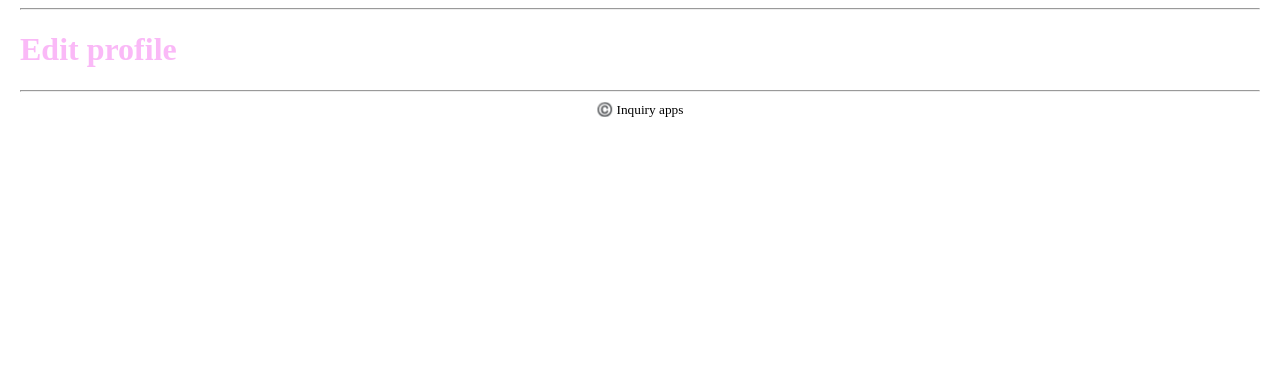
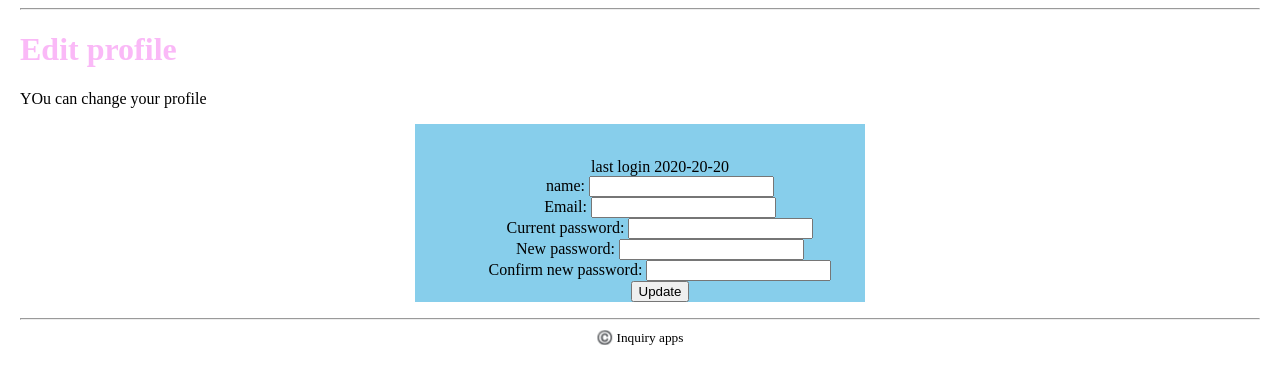
Before and after one commit to kunihiro38/inquiry_apps, a Django app: page /inquiry/edit/profile/ in a window 1280 px wide. Shown: the part 90-474 px from the top of the page. Run offline with Django 3.2, Linux system fonts and the light colour scheme; a user stored in the database is signed in; data comes from the database, SQL or seed files in the repository; both versions use the stored data as it was after the commit; some libraries are stand-ins or nearby versions.

Commit message:
create edit form

```diff
--- a/inquiry/inquiry_apps/forms.py
+++ b/inquiry/inquiry_apps/forms.py
@@ -77,6 +77,38 @@ class InquiryAddForm(forms.Form):
     def clean_message(self):
         message = self.cleaned_data['message']
         return message
+
+
+class EditProfileForm(forms.Form):
+    name = forms.CharField(required=True,
+                            max_length='255')
+    email = forms.EmailField(required=True,
+                            max_length='255')
+    password = forms.CharField(required=True,
+                                max_length=255,
+                                widget=forms.PasswordInput(
+                                    attrs={
+                                        'placeholder': ''
+                                    }
+                                ))
+    def clean(self):
+        cleaned_data = super().clean()
+        return cleaned_data
+
+    def clean_name(self):
+        name = self.cleaned_data['name']
+        return name
+
+    def clean_email(self):
+        email = self.cleaned_data['email']
+        return email
+
+    # def clean_password(self):
+    #     password = self.cleaned_data['password']
+    #     return password
+
+
+
 
 class InquiryFindForm(forms.Form):
     id = forms.IntegerField(required=False,
--- a/inquiry/inquiry_apps/static/inquiry_apps/css/base.css
+++ b/inquiry/inquiry_apps/static/inquiry_apps/css/base.css
@@ -116,9 +116,29 @@ h1{
     margin: 14px auto 5px auto;
 }
 
+/* login */
 
 
-/* login */
+/* profile */
+.edit-profile-form{
+    background: skyblue;
+    box-sizing: border-box;
+    width: 450px;
+    text-align: center;
+    margin: 0 auto;
+}
+
+.edit-profile-form lbael{
+    background: red;
+}
+
+
+
+
+
+/* profile */
+
+
 
 
 /* table */
--- a/inquiry/inquiry_apps/templates/inquiry_apps/edit_profile/edit_profile.html
+++ b/inquiry/inquiry_apps/templates/inquiry_apps/edit_profile/edit_profile.html
@@ -6,7 +6,43 @@
 
 {% block content %}
 <h1>Edit profile</h1>
+<p>YOu can change your profile</p>
+<form action="" method="post" class="edit-profile-form">
+    {% csrf_token %}
+    <a href=""><img src="http://placeholder.jp" alt=""></a>
+    <ul>
+        <li>
+            <label for="">last login</label>
+            <span>2020-20-20</span>
+        </li>
+        <li>
+            <label for="id_name">name:</label>
+            {{ form.name }}
+        </li>
+        <li>
+            <label for="id_email">Email:</label>
+            {{ form.email }}
+        </li>
+        <li>
+            <label for="id_password">Current password:</label>
+            {{ form.password }}
+        </li>
+        <li>
+            <label for="id_password">New password:</label>
+            {{ form.password }}
+        </li>
+        <li>
+            <label for="id_password">Confirm new password:</label>
+            {{ form.password }}
+        </li>
+        <li>
+            <label for=""></label>
+            <button type="submit">Update</button>
+        </li>
+    </ul>
 
+
+</form>
 
 
 
--- a/inquiry/inquiry_apps/views.py
+++ b/inquiry/inquiry_apps/views.py
@@ -7,7 +7,7 @@ from django.template import loader
 from django.db.models import Q
 from django.core.paginator import Paginator, PageNotAnInteger,EmptyPage
 from django.views.decorators.http import require_http_methods
-from .forms import InquiryAddForm, InquiryFindForm, AddInquiryCommentForm, EditInquiryCommentForm, LoginForm
+from .forms import InquiryAddForm, InquiryFindForm, AddInquiryCommentForm, EditInquiryCommentForm, LoginForm, EditProfileForm
 from .models import Inquiry, InquiryComment
 
 # login
@@ -112,7 +112,20 @@ def _some_page_href(id, email, current_page, word):
 @login_required(login_url='/inquiry/login/')
 @require_http_methods(['GET', 'POST'])
 def edit_profile(request):
-    return render(request, 'inquiry_apps/edit_profile/edit_profile.html')
+    qs = User.objects.get(id=1)
+    if request.method != 'POST':
+        form = EditProfileForm(request.GET)
+    else:
+        form = EditProfileForm(request.POST)
+        # if form.is_valid():
+
+
+    context = {
+        'form': form,
+    }
+    template = loader.get_template('inquiry_apps/edit_profile/edit_profile.html')
+    return HttpResponse(template.render(context, request))
+    # return render(request, 'inquiry_apps/edit_profile/edit_profile.html')
 
 
 
```
Also changed, not shown: inquiry/db.sqlite3.
